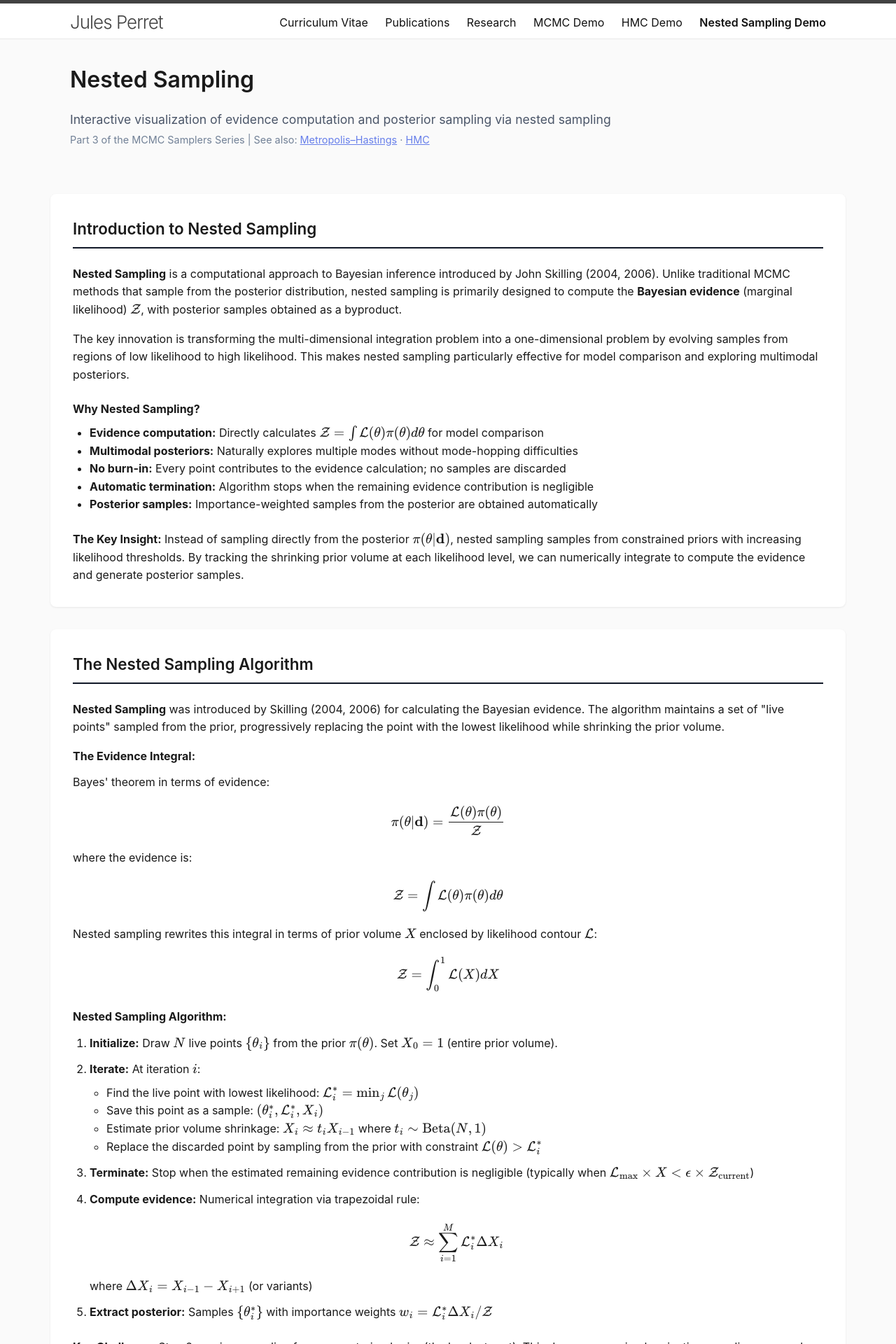
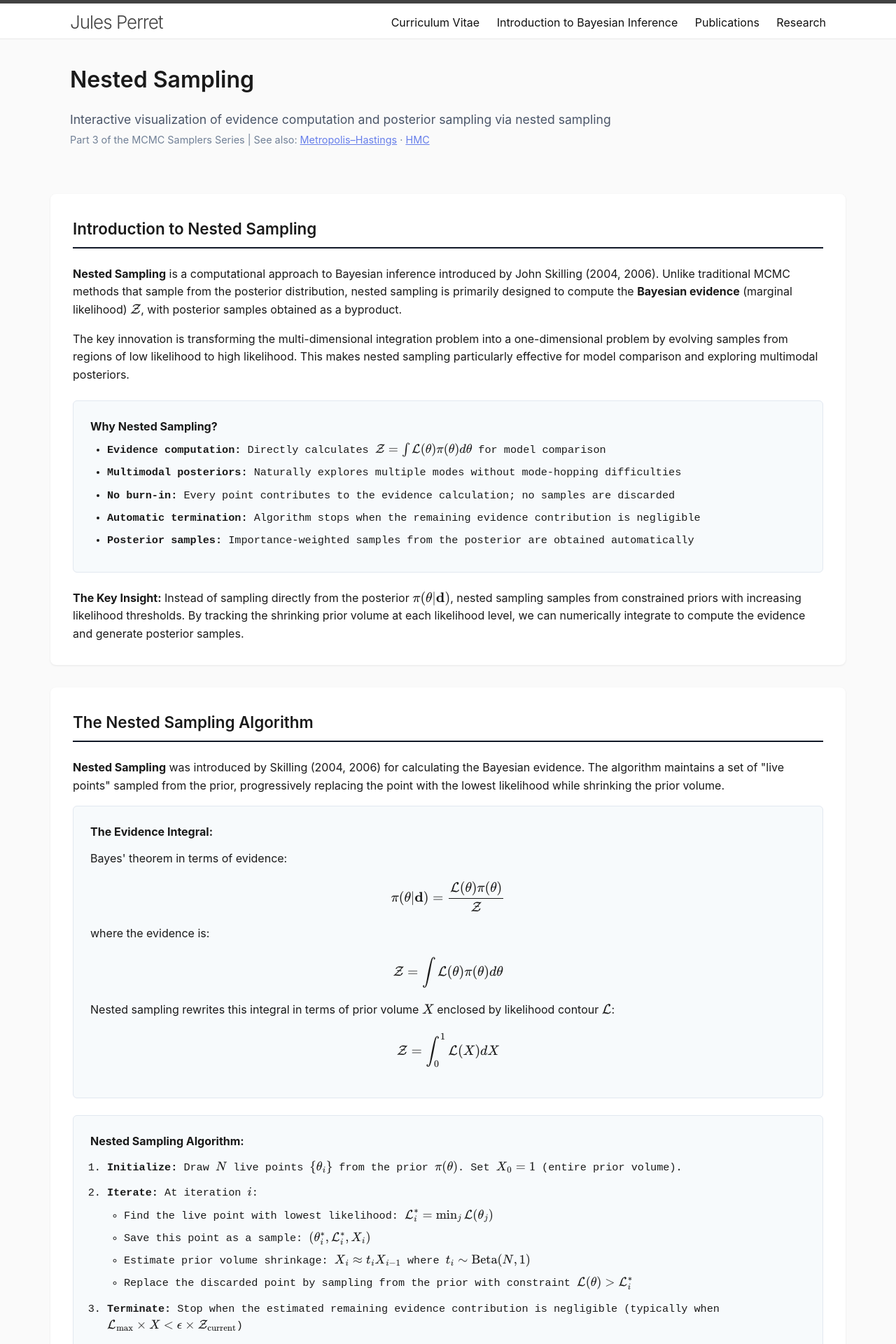
Before and after one commit to jperret21/jperret21.github.io, a Jekyll site: the page html_src/interactive_nested_sampling.html, which Jekyll copies as it is, in a window 1280 px wide. Shown: the top 1920 px of the page at 70% size. Built offline with Jekyll 4.4.1, drawn with Linux system fonts in a browser that asks for light colours.

Commit message:
update PT display and algo box css

```diff
--- a/html_src/css/shared-styles.css
+++ b/html_src/css/shared-styles.css
@@ -183,6 +183,26 @@ body {
   padding-bottom: 0.5rem;
 }
 
+.algorithm-box {
+      background: #f7fafc;
+      border: 1px solid #e2e8f0;
+      border-radius: 6px;
+      padding: 1.5rem;
+      margin-top: 1rem;
+      overflow-x: auto;
+    }
+
+.algorithm-box ol {
+      margin: 0.5rem 0 0 0;
+      padding-left: 1.5rem;
+    }
+
+.algorithm-box li {
+      margin: 0.5rem 0;
+      font-family: 'Courier New', monospace;
+      font-size: 0.95rem;
+    }
+
 /* ====================================
    CONTROLS
    ==================================== */
@@ -333,6 +353,22 @@ canvas {
   display: block;
 }
 
+.replica-grid {
+  display: grid;
+  grid-template-columns: repeat(2, 1fr);  /* Change to 2 columns instead of 3 */
+  gap: 1rem;
+  margin-top: 1rem;
+}
+
+.replica-canvas-container {
+  width: 100%;  /* Add this */
+}
+
+.replica-canvas-container canvas {
+  width: 100%;
+  height: auto;
+}
+
 /* ====================================
    STATISTICS
    ==================================== */
--- a/html_src/interactive_nested_sampling.html
+++ b/html_src/interactive_nested_sampling.html
@@ -36,12 +36,10 @@
         </span>
       </label>
       <div class="trigger">
-        <a class="page-link" href="/about.html">Curriculum Vitae</a>
+         <a class="page-link" href="/about.html">Curriculum Vitae</a>
+        <a class="page-link" href="/bayesian_inference.html">Introduction to Bayesian Inference</a>
         <a class="page-link" href="/publications.html">Publications</a>
         <a class="page-link" href="/research.html">Research</a>
-        <a class="page-link" href="/mcmc.html">MCMC Demo</a>
-        <a class="page-link" href="/hmc.html">HMC Demo</a>
-        <a class="page-link active" href="/nested_sampling.html">Nested Sampling Demo</a>
       </div>
     </nav>
   </div>
--- a/html_src/js/parallel_tempering.js
+++ b/html_src/js/parallel_tempering.js
@@ -233,9 +233,9 @@ function reset() {
     `;
 
     const canvas = document.createElement("canvas");
-    canvas.width = 280;
-    canvas.height = 280;
-    canvas.style.width = "100%";
+    canvas.width = 450;
+    canvas.height = 450;
+    canvas.style.width = "100%";   // Remove the maxWidth line
     canvas.style.height = "auto";
 
     container.appendChild(label);
```
